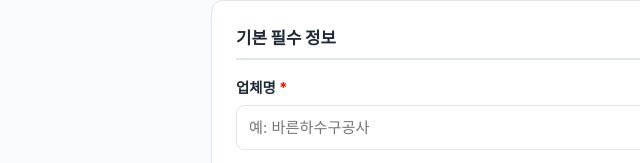
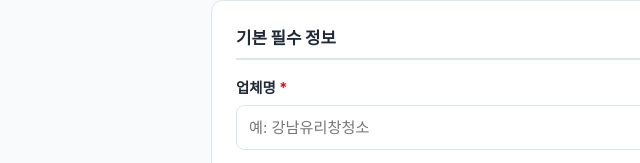
Before and after one commit to wogus5695-ctrl/dongnebook-01, a website built with Vite: page apply.html in a window 1280 px wide. Shown: the part 279-442 px from the top of the page, 61-701 px from the left. Built offline with nearby package versions, Linux system fonts and the light colour scheme.

Commit message:
style: sanitize company name placeholder example on apply.html

```diff
--- a/apply.html
+++ b/apply.html
@@ -47,7 +47,7 @@
 
         <div class="form-group">
           <label class="form-label" for="companyName">업체명 <span style="color: red;">*</span></label>
-          <input type="text" id="companyName" class="form-input" placeholder="예: 바른하수구공사" required>
+          <input type="text" id="companyName" class="form-input" placeholder="예: 강남유리창청소" required>
         </div>
 
         <div class="form-group">
```
